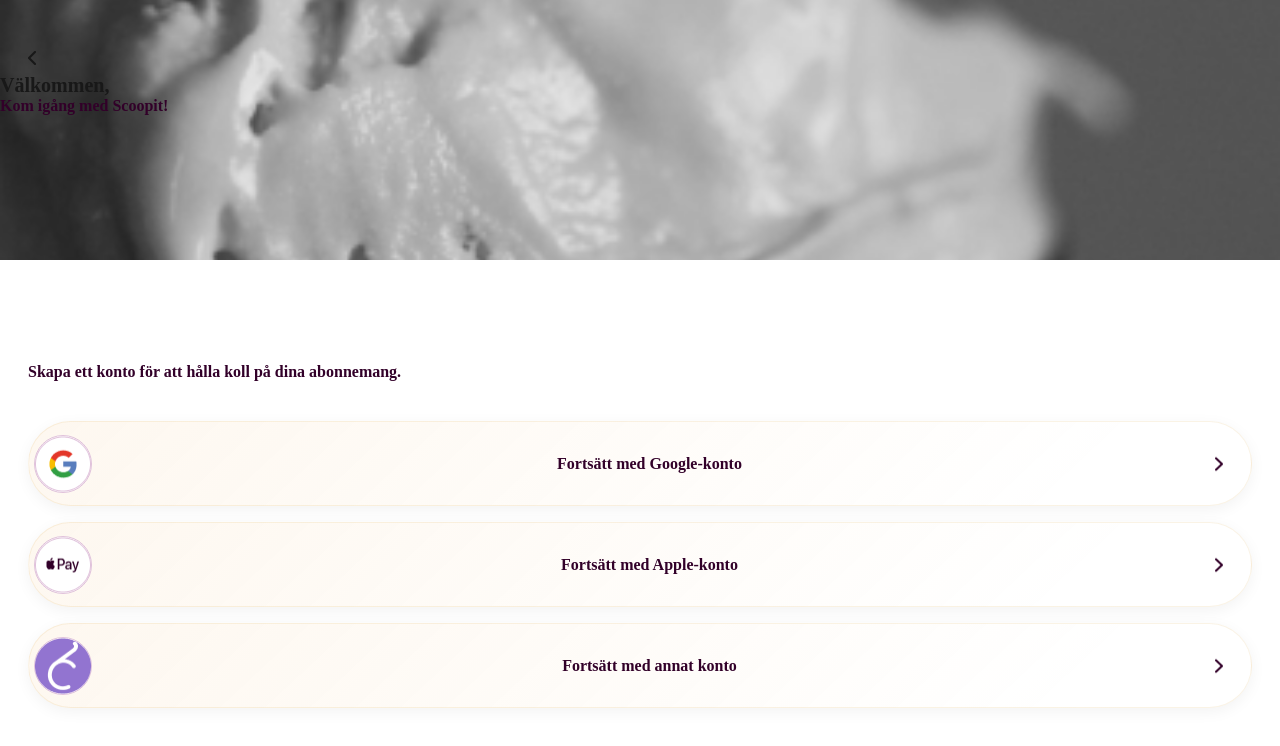
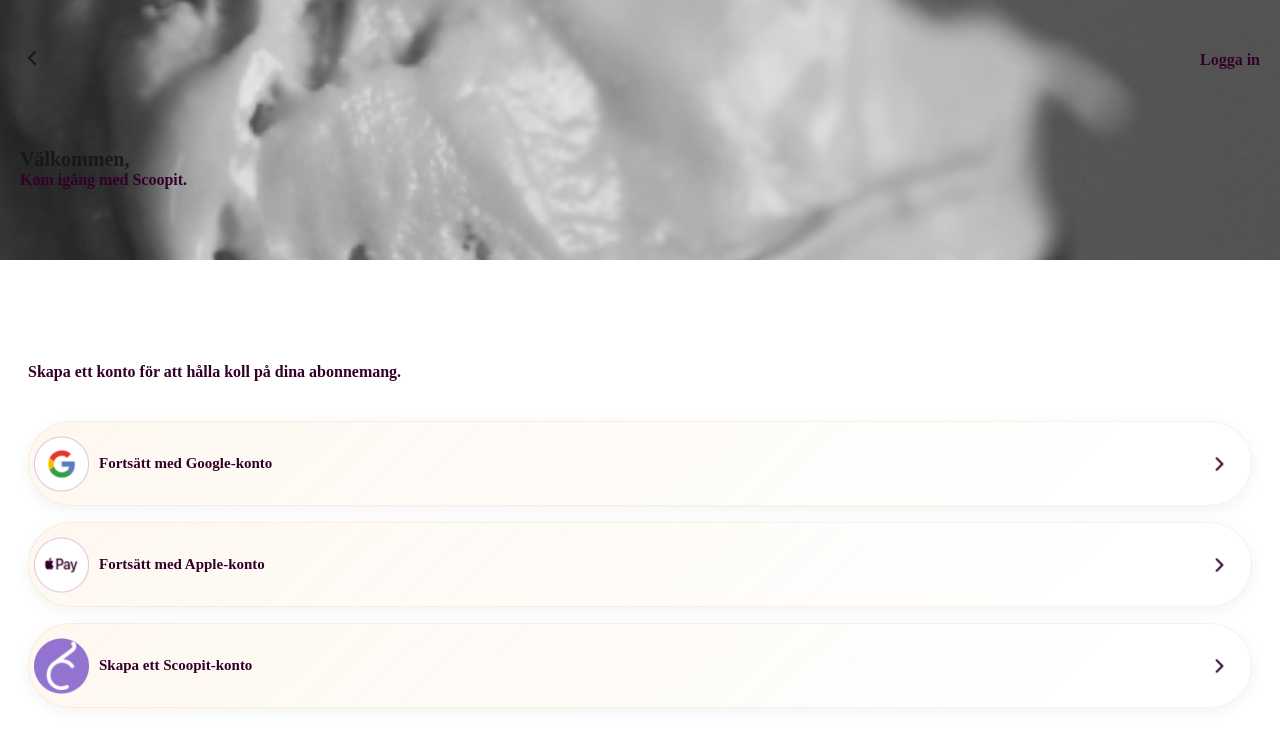
Before and after one commit to jonassonfilip/pre-maze, a Next.js app in the folder scoopit/: page /login in a window 1280 px wide. Shown: the top 746 px of the page. Built offline with nearby package versions, Linux system fonts and the light colour scheme; a web font is replaced by a local one.

Commit message:
Creating register page and styling on login

```diff
--- a/scoopit/app/login/page.module.css
+++ b/scoopit/app/login/page.module.css
@@ -4,6 +4,12 @@
   margin: 0;
   width: 100%;
   height: 260px;
+}
+
+.loginWelcome {
+  gap: 8px;
+  padding-left: 20px;
+  padding-top: 74px;
 }
 
 .loginChoices {
@@ -40,12 +46,15 @@
   box-shadow: 0px 4px 15px 0px rgba(0, 0, 0, 0.05);
 }
 
+.continue {
+  width: 100%;
+}
+
 .backArrow {
   display: flex;
-  justify-content: flex-start;
+  justify-content: space-between;
   align-items: center;
-  padding-left: 20px;
-  padding-top: 46px;
+  padding: 46px 20px 0px 20px;
 }
 
 .circle {
--- a/scoopit/app/login/page.tsx
+++ b/scoopit/app/login/page.tsx
@@ -28,10 +28,13 @@ export default function Login() {
               height={24}
             />
           </Link>
+          <p>Logga in</p>
         </div>
 
+        <div className={styles.loginWelcome}>
           <h2>Välkommen,</h2>
-        <p>Kom igång med Scoopit!</p>
+          <p>Kom igång med Scoopit.</p>
+        </div>
       </section>
 
       <section className={styles.loginChoices}>
@@ -40,10 +43,11 @@ export default function Login() {
         </p>
 
         <div className={styles.loginChoice}>
-          <div className={styles.circle}>
           <Image src={googleLogo} alt="Google logo" width={56} height={56} />
+
+          <div className={styles.continue}>
+            <p style={{ fontSize: "15px" }}>Fortsätt med Google-konto</p>
           </div>
-          <p>Fortsätt med Google-konto</p>
           <Image
             src={rightArrow}
             alt="Arrow directing to next page"
@@ -53,10 +57,11 @@ export default function Login() {
         </div>
 
         <div className={styles.loginChoice}>
-          <div className={styles.circle}>
           <Image src={appleLogo} alt="Apple logo" width={56} height={56} />
+
+          <div className={styles.continue}>
+            <p style={{ fontSize: "15px" }}>Fortsätt med Apple-konto</p>
           </div>
-          <p>Fortsätt med Apple-konto</p>
           <Image
             src={rightArrow}
             alt="Arrow directing to next page"
@@ -64,16 +69,20 @@ export default function Login() {
             height={24}
           />
         </div>
+
+        <Link href="./register">
           <div className={styles.loginChoice}>
-          <div className={styles.circle}>
             <Image
               src={scoopitLogo}
               alt="Scoopit logo"
               width={56}
               height={56}
             />
+
+            <div className={styles.continue}>
+              <p style={{ fontSize: "15px" }}>Skapa ett Scoopit-konto</p>
             </div>
-          <p>Fortsätt med annat konto</p>
+
             <Image
               src={rightArrow}
               alt="Arrow directing to next page"
@@ -81,6 +90,7 @@ export default function Login() {
               height={24}
             />
           </div>
+        </Link>
       </section>
     </main>
   );
--- /dev/null
+++ b/scoopit/app/register/page.tsx
@@ -0,0 +1,5 @@
+import React from "react";
+
+export default function Register() {
+  return <h1>Hej</h1>;
+}
```
Also changed, not shown: scoopit/app/welcome/page.module.css (+0 -16 lines), scoopit/app/register/page.module.css (added). Lines whose indentation alone changed are shown as unchanged.
